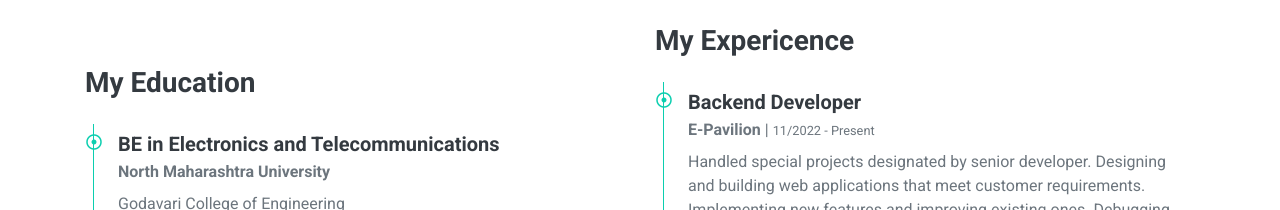
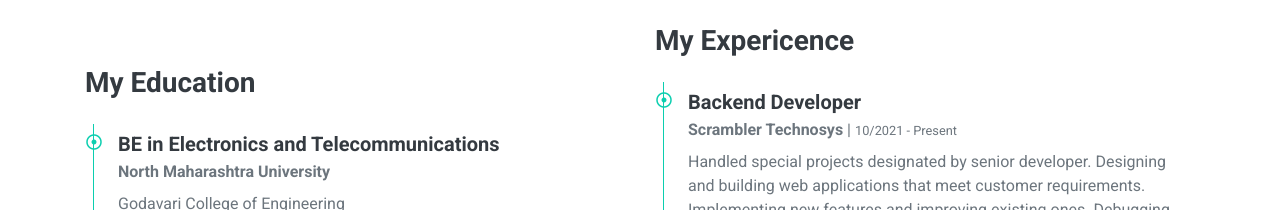
Before and after one commit to yatinp001/yatinprofile.github.io, a plain HTML site: page index.html in a window 1280 px wide. Shown: the part 1880-2090 px from the top of the page. Drawn offline with nearby package versions, Linux system fonts and the light colour scheme.

Commit message:
Update index.html

```diff
--- a/index.html
+++ b/index.html
@@ -189,7 +189,7 @@
                             <i class="far fa-dot-circle text-primary position-absolute"
                                 style="top: 2px; left: -32px;"></i>
                             <h5 class="font-weight-bold mb-1">Backend Developer</h5>
-                            <p class="mb-2"><strong>E-Pavilion</strong> | <small>11/2022 - Present</small></p>
+                            <p class="mb-2"><strong>Scrambler Technosys</strong> | <small>10/2021 - Present</small></p>
                             <p>Handled special projects designated by senior developer. Designing and building web applications that meet customer
                                 requirements. Implementing new features and improving existing ones. Debugging and fixing technical issues. Staying up-to-date with the latest web technologies and industry trends. Optimizing application performance and security</p>
                         </div>
```
